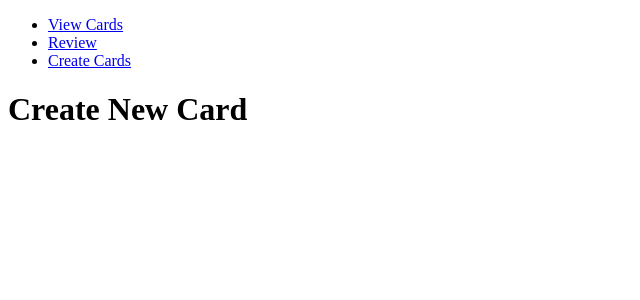
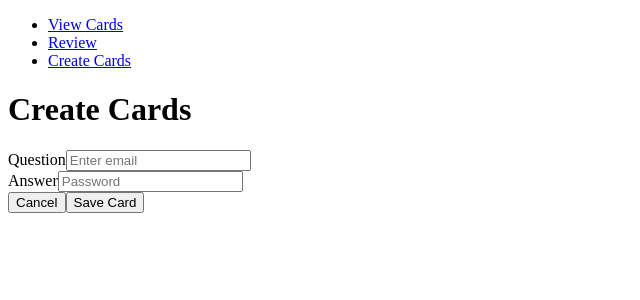
Before and after one commit to Keaton13/react-flash-cards-pt, a React app: page / in a window 1280 px wide. Both pictures are taken after a click on the link "Create Cards". Shown: the top 300 px of the page, without its empty margins (0-640 px from the left). Built offline with nearby package versions, Linux system fonts and the light colour scheme; the HTML template or start-up script is replaced by a standard one.

Commit message:
Finished create-new-card

```diff
--- a/src/components/app.jsx
+++ b/src/components/app.jsx
@@ -1,32 +1,34 @@
 import React from 'react';
-import CreateCards from './create-cards'
-import ReviewCards from './review-cards'
-import ViewCards from './view-cards'
-import Nav from './nav'
+import CreateCards from './create-cards';
+import ReviewCards from './review-cards';
+import ViewCards from './view-cards';
+import Nav from './nav';
 
 class App extends React.Component {
-    constructor(props){
+  constructor(props) {
     super(props);
     this.state = {
       view: 'view-cards',
-            cssBadge: ''
-        }
+      cssBadge: 'view-cards',
+      cards: []
+    };
     this.setView = this.setView.bind(this);
     this.getView = this.getView.bind(this);
+    this.saveCards = this.saveCards.bind(this);
+    this.addCards = this.addCards.bind(this);
   }
 
-    setView(newView){
+  setView(newView) {
     this.setState({
       view: newView,
       cssBadge: newView
-        })
-        console.log(this.state.cssBadge)
+    });
   }
 
-    getView(){
-        switch(this.state.view){
+  getView() {
+    switch (this.state.view) {
       case 'create-cards':
-                return <CreateCards />;
+        return <CreateCards setView={this.setView} addCards={this.addCards}/>;
       case 'review-cards':
         return <ReviewCards />;
       case 'view-cards':
@@ -36,13 +38,26 @@ class App extends React.Component {
     }
   }
 
-    render(){
+  saveCards() {
+    let cards = this.state.cards;
+    JSON.stringify(cards);
+    localStorage.setItem('flash-cards', cards);
+  }
+
+  addCards(card) {
+    this.setState({
+        cards: [...this.state.cards, card]
+    }, () => {this.saveCards()});
+  }
+
+  render() {
+    console.log("Cards From App ", this.state.cards)
     return (
             <div>
-                <Nav setView={this.setView} cssBadge={this.state.cssBadge}/>
-                { this.getView() }
+                <Nav setView={this.setView} cssBadge={this.state.cssBadge} />
+                {this.getView()}
             </div>
-        )
+    );
   }
 }
 
--- a/src/components/create-cards.jsx
+++ b/src/components/create-cards.jsx
@@ -1,9 +1,78 @@
 import React from 'react';
 
 class CreateCards extends React.Component {
-    render(){
-        return <h1 className="text-center">Create New Card</h1>
-    }
+  constructor(props) {
+    super(props);
+    this.state = {
+      question: '',
+      answer: ''
+    };
+    this.handleChange = this.handleChange.bind(this);
+    this.handleSubmit = this.handleSubmit.bind(this);
+  }
+
+  handleChange(e) {
+    let value = e.target.value;
+    this.setState({
+      [e.target.name]: value
+    });
+  }
+
+  handleSubmit(e) {
+    e.preventDefault();
+    this.props.addCards(this.state);
+    this.props.setView('view-cards');
+  }
+
+  render() {
+    return (
+      <div>
+        <h1 className='text-center'>Create Cards</h1>
+        <div className='container'>
+          <form onSubmit={this.handleSubmit}>
+            <div className='form-group'>
+              <label>Question</label>
+              <input
+                type='text'
+                onChange={this.handleChange}
+                value={this.state.question}
+                className='form-control'
+                id='exampleInputEmail1'
+                name='question'
+                placeholder='Enter email'
+              ></input>
+            </div>
+            <div className='form-group'>
+              <label>Answer</label>
+              <input
+                type='text'
+                onChange={this.handleChange}
+                value={this.state.answer}
+                className='form-control'
+                id='inputlg'
+                name='answer'
+                placeholder='Password'
+              ></input>
+            </div>
+            <div className='clearfix'>
+              <button
+                type='text'
+                className='btn btn-outline-danger float-right'
+              >
+                Cancel
+              </button>
+              <button
+                type='submit'
+                className='btn btn-outline-primary float-right outline mr-2'
+              >
+                Save Card
+              </button>
+            </div>
+          </form>
+        </div>
+      </div>
+    );
+  }
 }
 
 export default CreateCards;
```
Lines whose indentation alone changed are shown as unchanged.
